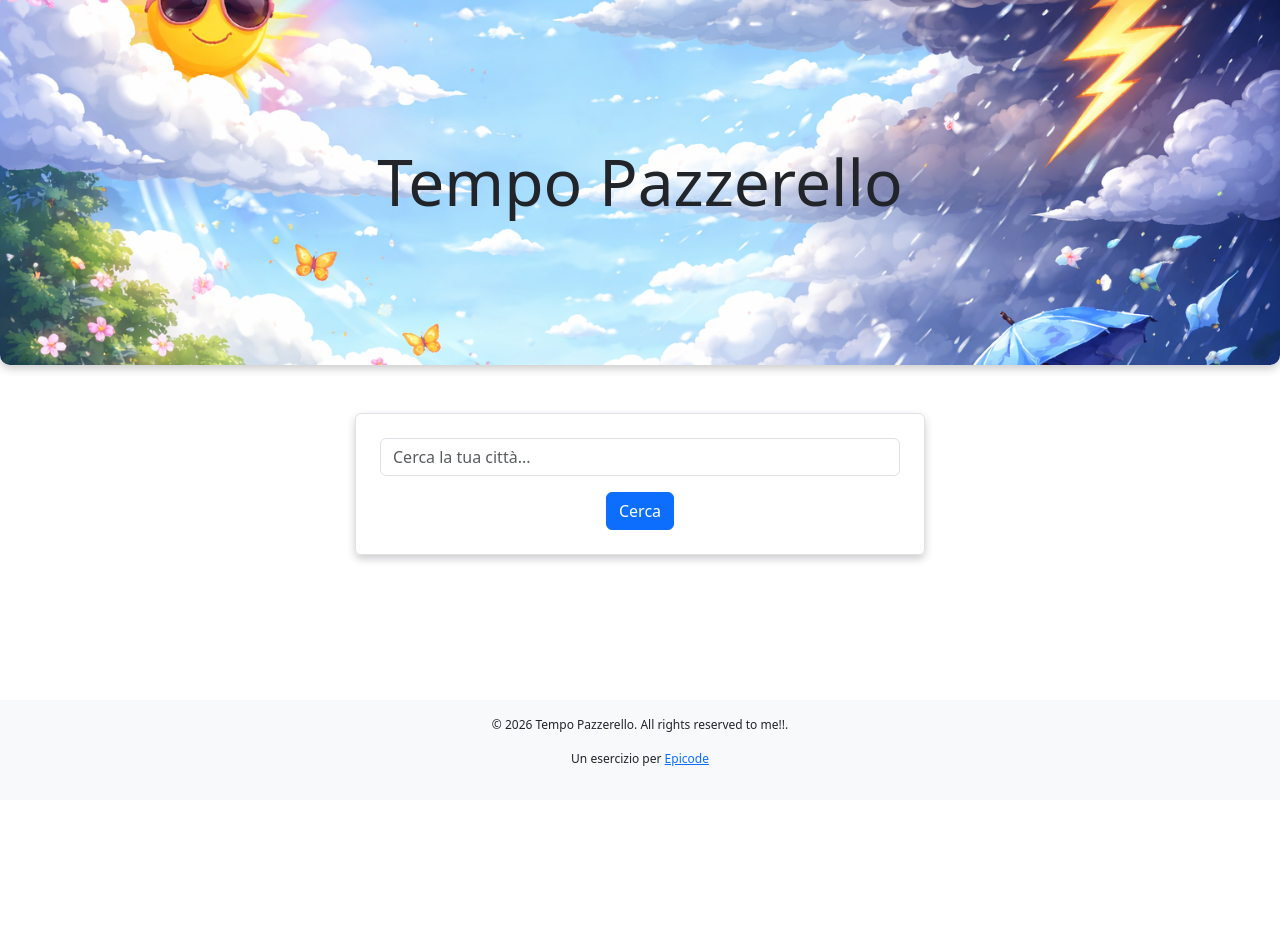
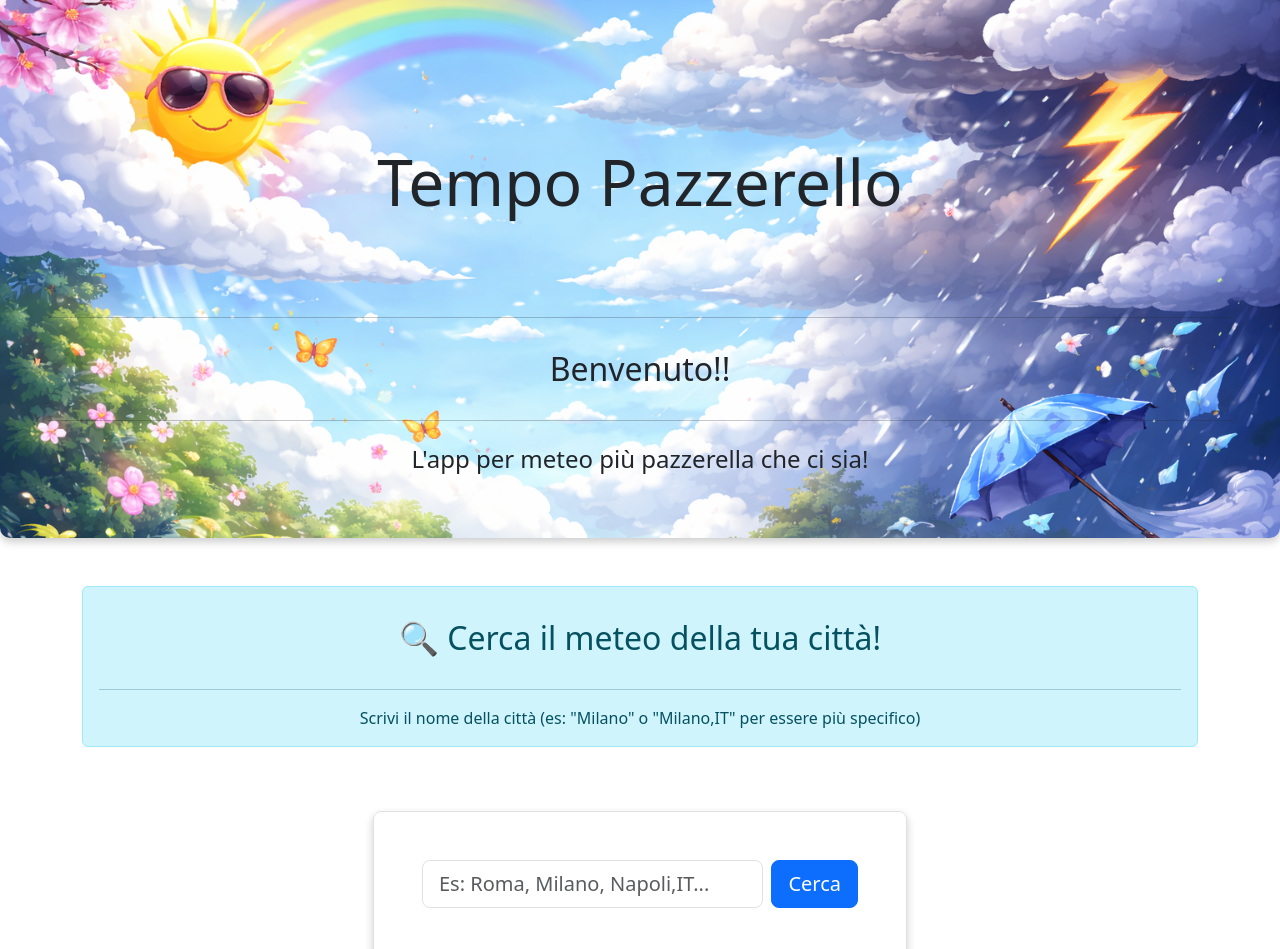
Before and after one commit to Dedes53/u3-w10-d5-weekly-project, a React (Vite) app: page /search in a window 1280 px wide. Shown: the top 949 px of the page. Before the commit the page ends 800 px from the top, so only its background shows below. Built offline with nearby package versions, Linux system fonts and the light colour scheme.

Commit message:
citySearch modificata

```diff
--- a/src/component/CitySearch.jsx
+++ b/src/component/CitySearch.jsx
@@ -1,37 +1,228 @@
-import { Container } from "react-bootstrap";
-import { Row, Col } from "react-bootstrap";
+// import { Container } from "react-bootstrap";
+// import { Row, Col } from "react-bootstrap";
+// import { useState } from "react";
+
+// const CitySearch = function () {
+
+//     const [city, setCity] = useState("");
+
+//     return (
+//         <Container className="mb-5 main text-center mt-5">
+//             <Row>
+//                 <Col md={6} className="mx-auto border border-1 shadowed p-4 rounded">
+//                     <form action=""
+//                         onSubmit={(e) => {
+//                             e.preventDefault();
+//                             if (city.trim() !== "") {
+//                                 // se la città non è vuota, reindirizzo alla pagina dei dettagli
+//                                 window.location.href = `/city/${city.trim()}`;
+//                             }
+//                         }}>
+//                         <input type="text"
+//                             placeholder="Cerca la tua città..."
+//                             className="form-control"
+//                             value={city}
+//                             onChange={(e) => setCity(e.target.value)}
+//                         />
+//                         <button type="submit" className="btn btn-primary mt-3">Cerca</button>
+//                     </form>
+//                 </Col>
+//             </Row>
+
+
+//         </Container>
+//     )
+// }
+
+// export default CitySearch;
+
 import { useState } from "react";
+import { Container, Form, Button, Alert, Row, Col, Card } from "react-bootstrap";
 
 const CitySearch = function () {
+    const apiKey = "5ed65535c7dde3c9591abce0c90ec36d";
 
-    const [city, setCity] = useState("");
+    const [cityInput, setCityInput] = useState("");
+    const [loading, setLoading] = useState(false);
+    const [error, setError] = useState(false);
+    const [currentWeather, setCurrentWeather] = useState(null);
+    const [forecast, setForecast] = useState(null);
+
+    const handleSearch = async function (e) {
+        e.preventDefault();
+
+        if (!cityInput.trim()) {
+            return;
+        }
+
+        setLoading(true);
+        setError(false);
+
+        try {
+            const currentRes = await fetch(
+                `https://api.openweathermap.org/data/2.5/weather?q=${cityInput.trim()}&appid=${apiKey}&lang=it&units=metric`
+            );
+
+            const forecastRes = await fetch(
+                `https://api.openweathermap.org/data/2.5/forecast?q=${cityInput.trim()}&appid=${apiKey}&lang=it&units=metric`
+            );
+
+            if (currentRes.ok && forecastRes.ok) {
+                const currentData = await currentRes.json();
+                const forecastData = await forecastRes.json();
+
+                setCurrentWeather(currentData);
+                setForecast(forecastData);
+                setLoading(false);
+            } else {
+                throw new Error("Città non trovata");
+            }
+        } catch (err) {
+            setError(true);
+            setLoading(false);
+            setCurrentWeather(null);
+            setForecast(null);
+            console.error(err);
+        }
+    };
+
+    const getWeatherComment = (description) => {
+        const desc = description.toLowerCase();
+        if (desc.includes("sereno") || desc.includes("clear")) {
+            return "☀️ Che spettacolo! È il momento perfetto per un gelato!";
+        } else if (desc.includes("pioggia") || desc.includes("rain")) {
+            return "🌧️ Ops! Meglio prendere l'ombrello, oggi piove a dirotto!";
+        } else if (desc.includes("nuvol") || desc.includes("cloud")) {
+            return "⛅ Le nuvole stanno giocando a nascondino con il sole!";
+        } else if (desc.includes("neve") || desc.includes("snow")) {
+            return "❄️ Evviva! È tempo di pupazzi di neve!";
+        } else if (desc.includes("temporal") || desc.includes("thunder")) {
+            return "🌪️ Wow! La natura sta facendo uno spettacolo pirotecnico!";
+        } else {
+            return "🌍 Che giornata interessante!";
+        }
+    };
 
     return (
-        <Container className="mb-5 main text-center mt-5">
-            <Row>
-                <Col md={6} className="mx-auto border border-1 shadowed p-4 rounded">
-                    <form action=""
-                        onSubmit={(e) => {
-                            e.preventDefault();
-                            if (city.trim() !== "") {
-                                // se la città non è vuota, reindirizzo alla pagina dei dettagli
-                                window.location.href = `/city/${city.trim()}`;
-                            }
-                        }}>
-                        <input type="text"
-                            placeholder="Cerca la tua città..."
-                            className="form-control"
-                            value={city}
-                            onChange={(e) => setCity(e.target.value)}
-                        />
-                        <button type="submit" className="btn btn-primary mt-3">Cerca</button>
-                    </form>
-                </Col>
-            </Row>
+        <Container className="mb-5 main">
+            <Alert variant="info" className="text-center mt-5">
+                <h2 className="p-3">🔍 Cerca il meteo della tua città!</h2>
+                <hr />
+                <p className="mb-0">Scrivi il nome della città (es: "Milano" o "Milano,IT" per essere più specifico)</p>
+            </Alert>
 
 
+            <Container>
+                <Row className="justify-content-center">
+                    <Col md={8} lg={6}>
+                        <Form onSubmit={handleSearch} className=" border border-1 rounded-3 shadowed my-5 width-content mx-auto p-2 p-md-3 p-lg-5">
+                            <Row className="justify-content-center" style={{ width: 'content' }}>
+                                <Col>
+                                    <Form.Group className="d-flex gap-2">
+                                        <Form.Control
+                                            type="text"
+                                            placeholder="Es: Roma, Milano, Napoli,IT..."
+                                            value={cityInput}
+                                            onChange={(e) => setCityInput(e.target.value)}
+                                            size="lg"
+                                        />
+                                        <Button variant="primary" type="submit" size="lg" disabled={loading}>
+                                            {loading ? "Cercando..." : "Cerca"}
+                                        </Button>
+                                    </Form.Group>
+
+                                </Col>
+                            </Row>
+                        </Form>
+                    </Col>
+                </Row>
+            </Container >
+
+            {/* se errore */}
+            {error && (
+                <Alert variant="danger" className="text-center mt-4">
+                    <h5>😕 Ops! Città non trovata</h5>
+                    <p className="mb-0">Controlla di aver scritto bene il nome o prova ad aggiungere il codice paese (es: "Roma,IT")</p>
+                </Alert>
+            )}
+
+            {currentWeather && forecast && (
+                <Row className="mt-5">
+                    {/* colonna sinistra - meteo corrente */}
+                    <Col md={6} className="mb-4">
+                        <h3 className="text-center mb-3">📍 Meteo Attuale</h3>
+                        <Card className="shadow">
+                            <Card.Body>
+                                <h4 className="text-center mb-3">
+                                    {currentWeather.name}, {currentWeather.sys.country}
+                                </h4>
+                                <Alert variant="light" className="text-center">
+                                    {getWeatherComment(currentWeather.weather[0].description)}
+                                </Alert>
+                                <hr />
+                                <div className="d-flex flex-column gap-2">
+                                    <p className="mb-1">
+                                        <strong>🌡️ Temperatura:</strong> {Math.round(currentWeather.main.temp)}°C
+                                    </p>
+                                    <p className="mb-1">
+                                        <strong>🤔 Percepita:</strong> {Math.round(currentWeather.main.feels_like)}°C
+                                    </p>
+                                    <p className="mb-1">
+                                        <strong>🌤️ Condizioni:</strong> {currentWeather.weather[0].description}
+                                    </p>
+                                    <p className="mb-1">
+                                        <strong>💧 Umidità:</strong> {currentWeather.main.humidity}%
+                                    </p>
+                                    <p className="mb-1">
+                                        <strong>💨 Vento:</strong> {currentWeather.wind.speed} m/s
+                                    </p>
+                                    <p className="mb-0">
+                                        <strong>🔽 Pressione:</strong> {currentWeather.main.pressure} hPa
+                                    </p>
+                                </div>
+                            </Card.Body>
+                        </Card>
+                    </Col>
+
+                    {/* colonna destra - previsioni 5 giorni */}
+                    <Col md={6}>
+                        <h3 className="text-center mb-3">📅 Prossimi 5 Giorni</h3>
+                        <div className="d-flex flex-column gap-3">
+                            {forecast.list
+                                .filter((item, index) => index % 8 === 0) // una previsione al giorno
+                                .slice(0, 5)
+                                .map((item, index) => {
+                                    const date = new Date(item.dt * 1000);
+                                    return (
+                                        <Card key={index} className="shadow-sm">
+                                            <Card.Body>
+                                                <Row className="align-items-center">
+                                                    <Col xs={4}>
+                                                        <strong>
+                                                            {date.toLocaleDateString("it-IT", {
+                                                                weekday: "short",
+                                                                day: "numeric",
+                                                                month: "short"
+                                                            })}
+                                                        </strong>
+                                                    </Col>
+                                                    <Col xs={4} className="text-center">
+                                                        <h5 className="mb-0">{Math.round(item.main.temp)}°C</h5>
+                                                    </Col>
+                                                    <Col xs={4} className="text-end">
+                                                        <small>{item.weather[0].description}</small>
+                                                    </Col>
+                                                </Row>
+                                            </Card.Body>
+                                        </Card>
+                                    );
+                                })}
+                        </div>
+                    </Col>
+                </Row>
+            )}
         </Container>
-    )
-}
+    );
+};
 
 export default CitySearch;
--- a/src/component/NavbarComponent.jsx
+++ b/src/component/NavbarComponent.jsx
@@ -1,10 +1,9 @@
 import Container from 'react-bootstrap/Container';
-import { Link } from "react-router-dom";
 
 
 const NavbarComponent = function (props) {
     return (
-        <Container fluid className="p-3 p-md-5 nav-banner shadowed"
+        <Container fluid className="p-3 p-md-5 text-center nav-banner shadowed"
             style={{
                 // backgroundImage: `url('/SfondoBanner.png')`,
                 // backgroundSize: "cover",
@@ -13,7 +12,13 @@ const NavbarComponent = function (props) {
                 // borderRadius: "0 0 10px 10px",
                 // boxShadow: "0 4px 8px rgba(0, 0, 0, 0.2)"
             }}>
-            <h1 className="text-center p-3 m-5 p-md-5 m-md-5" style={{ fontSize: "4rem" }}>{props.title}</h1>
+            <h1 className="p-3 m-5 p-md-5 m-md-5" style={{ fontSize: "4rem" }}>{props.title}</h1>
+            <hr />
+
+            <h2 className="p-3">Benvenuto!!</h2>
+            <hr />
+            <h4 className="p-2">L'app per meteo più pazzerella che ci sia!</h4>
+
             {/* <div className='d-flex justify-content-center align-items-center w-100 gap-3 gap-md-5 px-2'>
                 {props.link.map((link, index) => {
                     return <Link key={index} className="text-decoration-none p-3" to={link.path}>{link.name}</Link>
```
Also changed, not shown: src/component/Home.jsx (+2 -6 lines).
